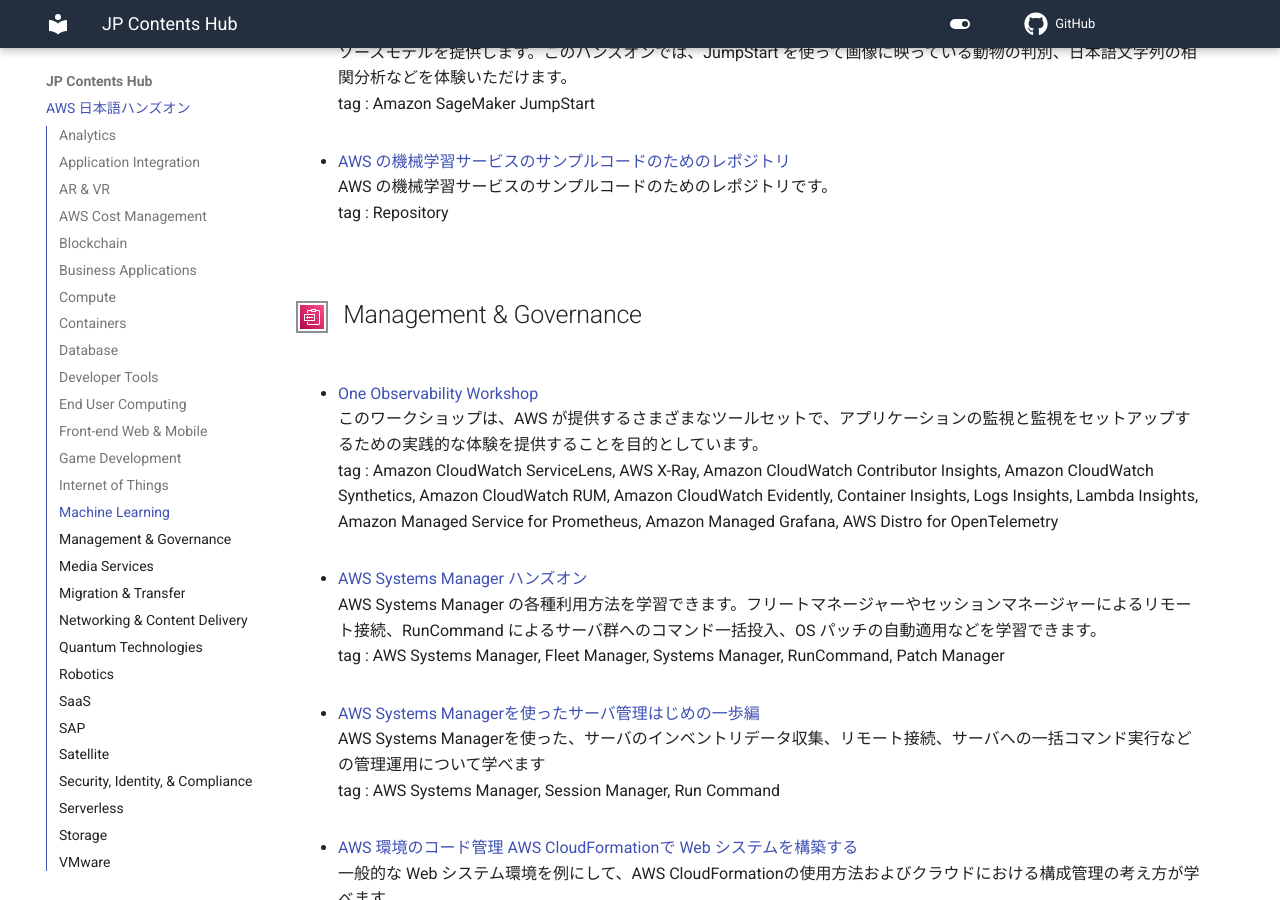
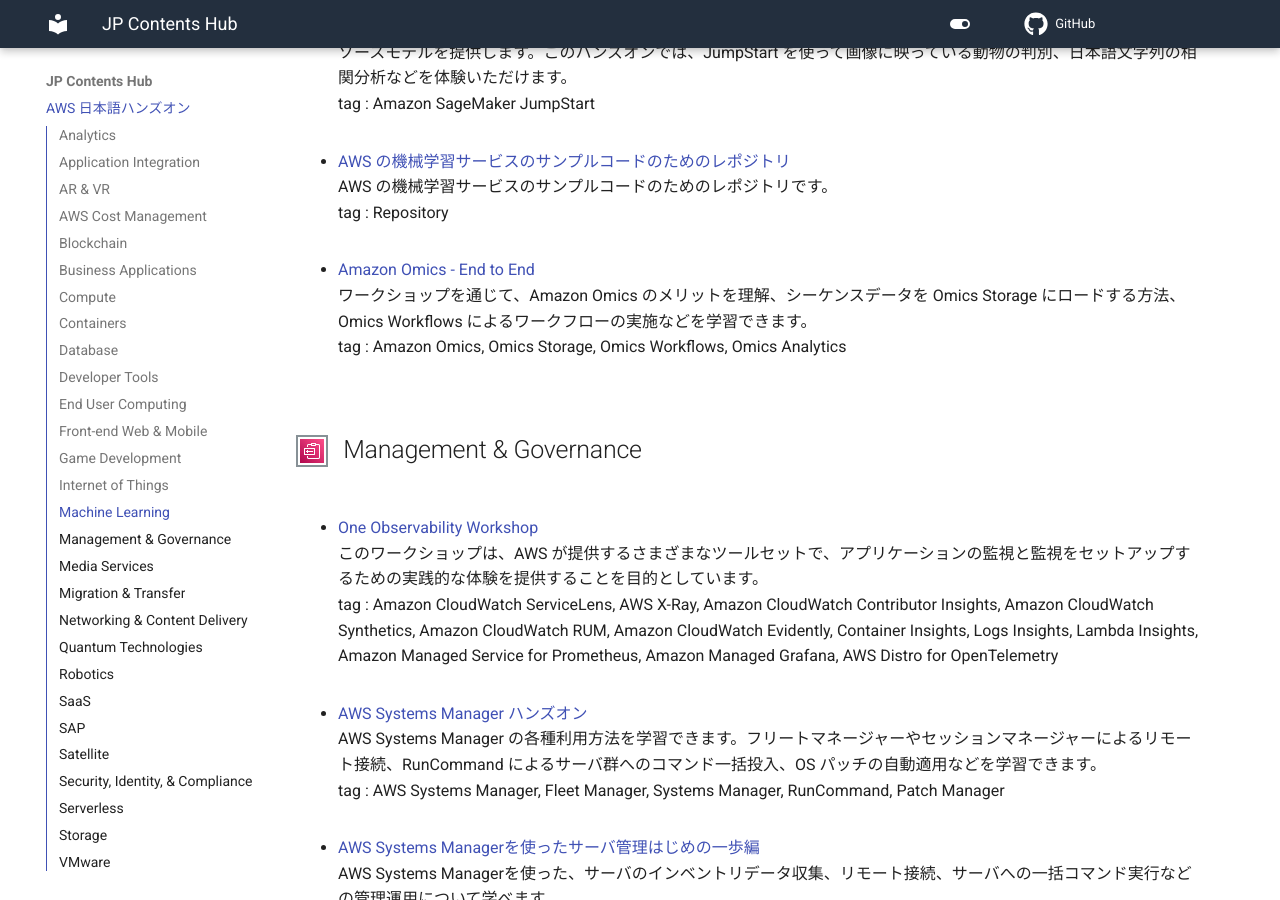
Before and after one commit to aws-samples/jp-contents-hub, an MkDocs documentation site: the page built from content/index.md, in a window 1280 px wide and 900 px high, scrolled down 21283 px. Built offline with MkDocs 1.6.1 and Material for MkDocs 9.7.7, drawn with Linux system fonts in a browser that asks for light colours; comment, search, counter and statistics services are not loaded.

Commit message:
add: 新規ハンズオンコンテンツ追加

```diff
--- a/content/index.md
+++ b/content/index.md
@@ -544,6 +544,10 @@
 AWS の機械学習サービスのサンプルコードのためのレポジトリです。
 tag : Repository
 
+- <a href="https://catalog.workshops.aws/amazon-omics-end-to-end/ja-JP" target="_blank" onclick="sendClickCount()" onauxclick="sendClickCount()">Amazon Omics - End to End</a>
+ワークショップを通じて、Amazon Omics のメリットを理解、シーケンスデータを Omics Storage にロードする方法、Omics Workflows によるワークフローの実施などを学習できます。
+tag : Amazon Omics, Omics Storage, Omics Workflows, Omics Analytics
+
 ## ![image]([img/Arch-Category_Management-Governance_16.png]()) Management & Governance
 - <a href="https://catalog.workshops.aws/observability/ja-JP" target="_blank" onclick="sendClickCount()" onauxclick="sendClickCount()">One Observability Workshop</a>
 このワークショップは、AWS が提供するさまざまなツールセットで、アプリケーションの監視と監視をセットアップするための実践的な体験を提供することを目的としています。
```
Also changed, not shown: README.md (+5 -0 lines).
